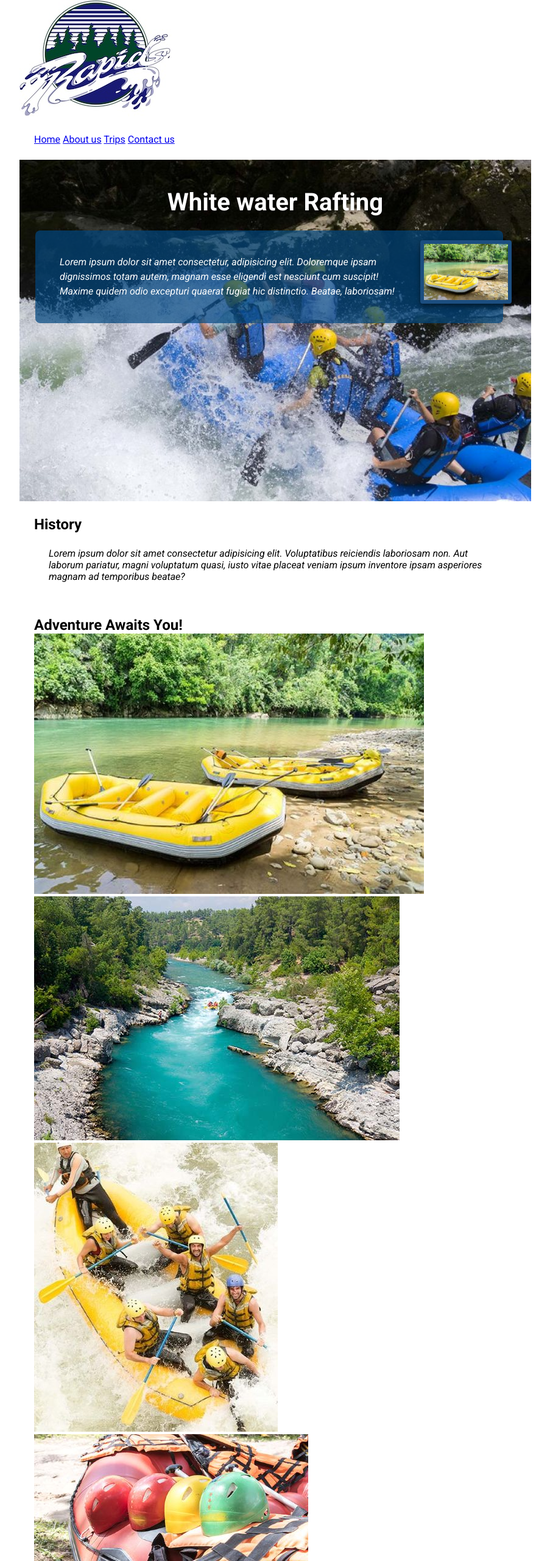
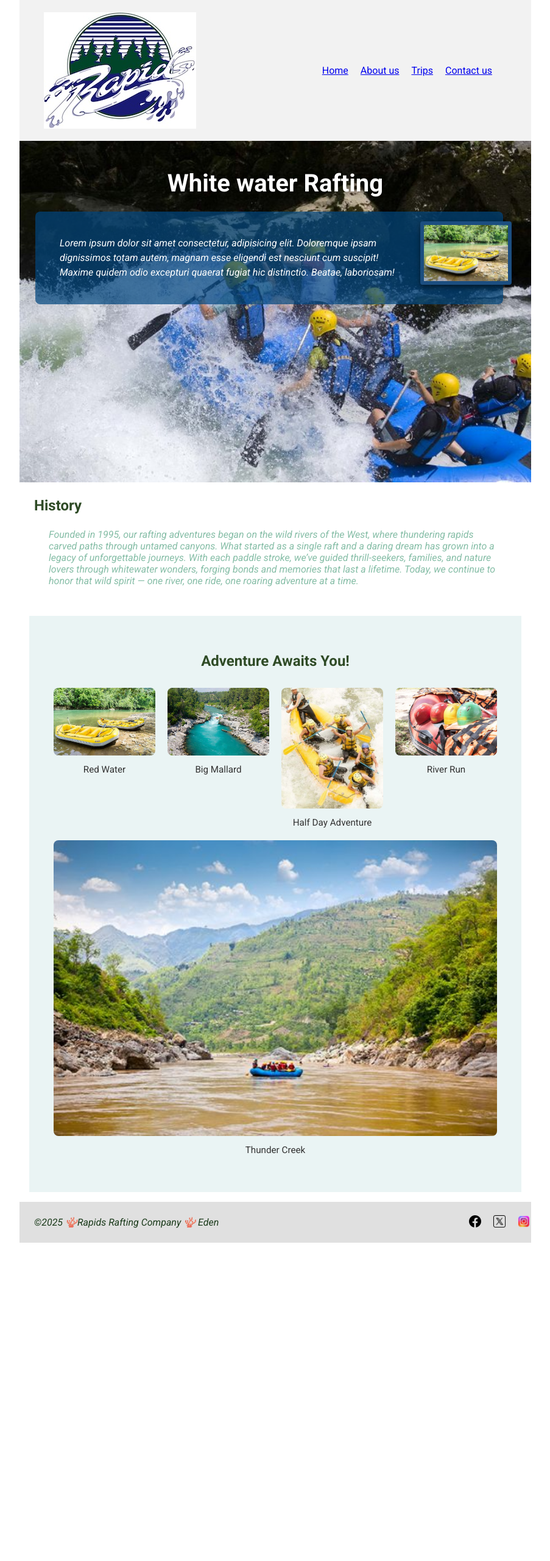
Before and after one commit to Elekwaeden/wdd130, a plain HTML site: page wwr/about.html in a window 1280 px wide. Shown: the top 2560 px of the page at 61% size, without its empty margins (188-1091 px from the left). After the commit the page ends 2038 px from the top, so only its background shows below. Drawn offline with Linux system fonts and the light colour scheme.

Commit message:
Made changes to html and css and added flex declatations.

```diff
--- a/wwr/about.html
+++ b/wwr/about.html
@@ -32,18 +32,36 @@
     </div>
     <section>
         <h2>History</h2>
-        <p>Lorem ipsum dolor sit amet consectetur adipisicing elit. Voluptatibus reiciendis laboriosam non. Aut laborum pariatur, magni voluptatum quasi, iusto vitae placeat veniam ipsum inventore ipsam asperiores magnam ad temporibus beatae?</p>
+        <p>Founded in 1995, our rafting adventures began on the wild rivers of the West,  where thundering rapids carved paths through untamed canyons. What started as a single raft and a daring dream has grown into a legacy of unforgettable journeys. With each paddle stroke, we’ve guided thrill-seekers, families, and nature lovers through whitewater wonders, forging bonds and memories that last a lifetime. Today, we continue to honor that wild spirit — one river, one ride, one roaring adventure at a time.</p>
     </section>
-    <section>
-        <h2>Adventure Awaits You!</h2>
-        <img src="images/white-water-rafting-1.jpg" alt="Red water">
-        <img src="images/white-water-rafting-2.jpg" alt="white water rafting">
-        <img src="images/white-water-rafting-3.jpg" alt="white water rafting">
-        <img src="images/white-water-rafting-4.jpg" alt="white water rafting">
-        <img src="images/white-water-rafting-5.jpg" alt="white water rafting">
-    </section>
+    <section class="adventures">
+  <h2>Adventure Awaits You!</h2>
+  <div class="adventure-gallery">
+    <figure>
+      <img src="images/white-water-rafting-1.jpg" alt="Red water">
+      <figcaption>Red Water</figcaption>
+    </figure>
+    <figure>
+      <img src="images/white-water-rafting-2.jpg" alt="Big Mallard ride">
+      <figcaption>Big Mallard</figcaption>
+    </figure>
+    <figure>
+      <img src="images/white-water-rafting-3.jpg" alt="Half day trip">
+      <figcaption>Half Day Adventure</figcaption>
+    </figure>
+    <figure>
+      <img src="images/white-water-rafting-4.jpg" alt="River Run rafting group">
+      <figcaption>River Run</figcaption>
+    </figure>
+    <figure>
+      <img src="images/white-water-rafting-5.jpg" alt="Thunder Creek Rapids">
+      <figcaption>Thunder Creek</figcaption>
+    </figure>
+  </div>
+</section>
+
   </main>
-  <footer>
+  <footer class="footer">
     <p>&copy;2025 🪸Rapids Rafting Company 🪸 Eden</p>
     <div class="social-media">
         <a href="http://facebook.com">
--- a/wwr/styles/rafting.css
+++ b/wwr/styles/rafting.css
@@ -1,8 +1,8 @@
 :root {
-    --primary-color: #2f4b26
-    --secondary-color: #3e885b
-    --accent1-color: #85bda6
-    --accent2-color: #bedcfe
+    --primary-color: #2f4b26;
+    --secondary-color: #3e885b;
+    --accent1-color: #85bda6;
+    --accent2-color: #bedcfe;
     --heading-font: "Roboto", sans-serif;
     --body-font: "Roboto", sans-serif;
 }
@@ -85,3 +85,112 @@ article {
     box-shadow: 0 4px 8px rgba(0,0,0,0.5);
     border-radius: 4px;
 }
+
+header {
+    display: grid;
+    grid-template-columns: auto 1fr;
+    align-items: center;
+    background-color: #f2f2f2;
+    padding: 20px 40px;
+    color: white;
+}
+
+nav {
+    display: flex;
+    gap: 20px;
+    justify-content: flex-end;
+}
+
+.logo {
+    height: 70px;
+}
+
+.nav menu {
+    display: flex;
+    justify-content: flex-end;
+    gap: 30px;
+    list-style: none;
+    margin: 0;
+    padding: 0;
+}
+
+.nav-menu a {
+    text-decoration: none;
+    color: white;
+    font-weight: bold;
+    transition: color 0.3s;
+}
+
+.nav-menu a:hover {
+    color: #ffcc00;
+}
+
+.history {
+    display: grid;
+    grid-template-columns: 1fr 1fr;
+    gap: 30px;
+    align-items: center;
+    padding: 60px 40px;
+    background-color: #f5f5f5;
+}
+
+.history img {
+    width: 100%;
+    border-radius: 8px;
+}
+
+.adventures {
+    padding: 60px 40px;
+    background-color: #eaf4f4;
+    text-align: center;
+}
+
+.adventure-gallery {
+    display: flex;
+    justify-content: space-between;
+    gap: 20px;
+    flex-wrap: wrap;
+    margin-top: 30px;
+}
+
+.adventure-gallery figure {
+    flex: 1 1 18%;
+    text-align: center;
+}
+
+.adventure-gallery img {
+    width: 100%;
+    height: auto;
+    border-radius: 8px;
+}
+
+.adventure-gallery figcaption {
+    margin-top: 10px;
+    font-size: 0.95rem;
+    color: #333;
+}
+
+.footer {
+  display: flex;
+  justify-content: space-between;
+  align-items: center;
+  background-color: #e0e0e0;
+}
+
+.footer p {
+  color: #1a3a1a;
+}
+
+.social-media {
+  display: flex;
+  gap: 1rem;
+}
+
+.social-media img {
+  width: 24px;
+  height: 24px;
+}
+
+.social-media img:hover {
+    transform: scale(1.1);
+}
```
